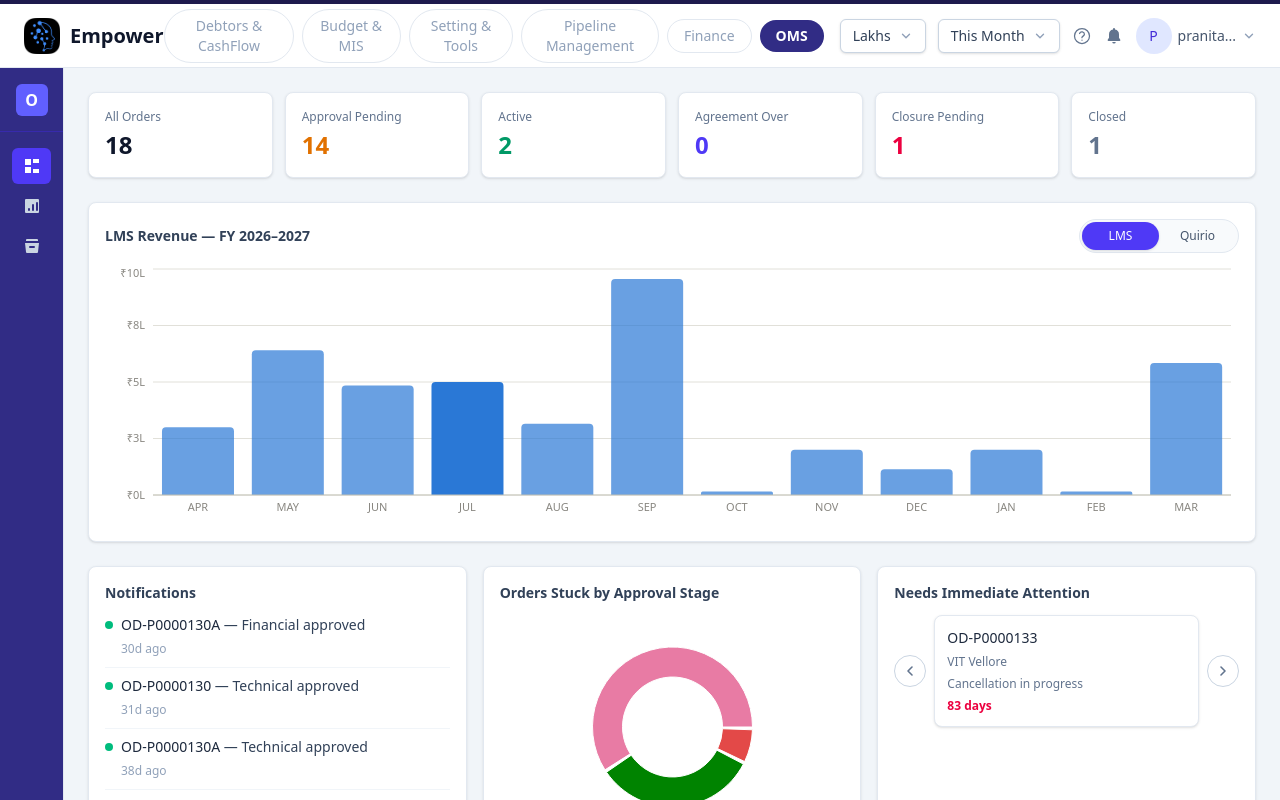
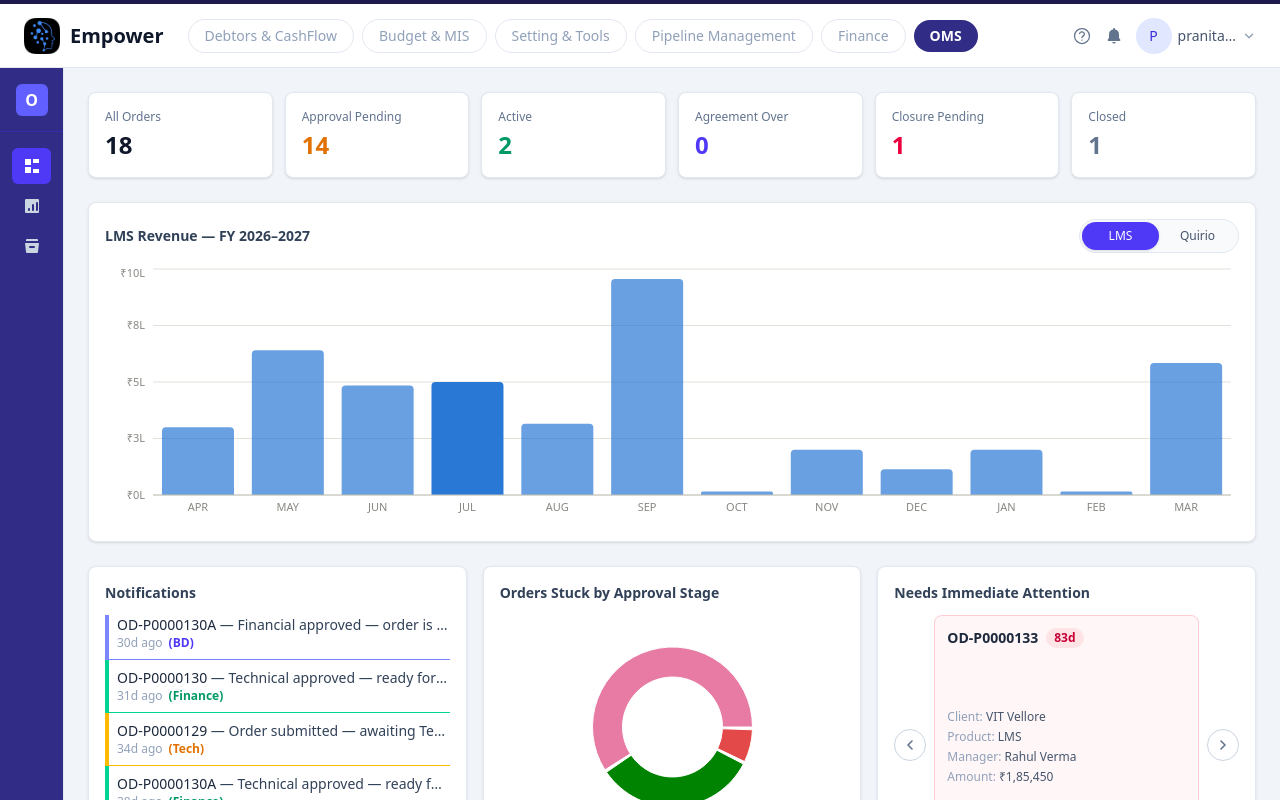
Before and after one commit to rishabhsahuTLE/OMS, a React (Vite) app: page /#/dashboard in a window 1280 px wide. Built offline with nearby package versions, Linux system fonts and the light colour scheme.

Commit message:
top bar etc

```diff
--- a/src/components/EmpowerTopBar.tsx
+++ b/src/components/EmpowerTopBar.tsx
@@ -31,15 +31,6 @@ function BellIcon() {
     <svg className="h-5 w-5" viewBox="0 0 20 20" fill="currentColor">
       <path d="M10 2a1 1 0 011 1v.6a5 5 0 014 4.9v3.2l1.3 2a1 1 0 01-.84 1.3H4.54a1 1 0 01-.84-1.3l1.3-2V8.5a5 5 0 014-4.9V3a1 1 0 011-1zm0 15.5a1.8 1.8 0 001.8-1.5h-3.6A1.8 1.8 0 0010 17.5z" />
     </svg>
-  );
-}
-
-function DecorativeDropdown({ label }: { label: string }) {
-  return (
-    <div className="flex items-center gap-2 rounded-md border border-slate-300 bg-white px-3 py-1.5 text-sm text-slate-700 shadow-sm">
-      {label}
-      <ChevronDownIcon />
-    </div>
   );
 }
 
@@ -80,8 +71,6 @@ export default function EmpowerTopBar() {
         </div>
 
         <div className="flex shrink-0 items-center gap-3">
-          <DecorativeDropdown label="Lakhs" />
-          <DecorativeDropdown label="This Month" />
           <button type="button" className="text-slate-500 hover:text-slate-700" aria-label="Help">
             <HelpIcon />
           </button>
--- a/src/pages/Dashboard.tsx
+++ b/src/pages/Dashboard.tsx
@@ -98,25 +98,96 @@ const STAGE_PIE_LABELS: Record<ApprovalStageKey, string> = {
   cancellationFinancial: "FC Pending",
 };
 
-const APPROVAL_STAGE_NAMES: Record<ApprovalStageKey, string> = {
-  technical: "Technical",
-  financial: "Financial",
-  cancellationTechnical: "Cancellation Technical",
-  cancellationFinancial: "Cancellation Financial",
+// Who a notification is for — BD submits, Tech decides first, then Finance;
+// a rejection at either stage always bounces back to BD, an approval always
+// hands off to whoever acts next. Same pattern for the cancellation pair
+// (BD initiates closure -> Tech -> Finance). Eventually this filters by the
+// logged-in user's actual role/team; for now every notification is shown to
+// everyone, color-coded and labeled with its destined department instead.
+type NotificationDept = "BD" | "Tech" | "Finance";
+
+const DEPT_STYLES: Record<NotificationDept, { border: string; text: string }> = {
+  BD: { border: "border-indigo-400", text: "text-indigo-600" },
+  Tech: { border: "border-amber-400", text: "text-amber-600" },
+  Finance: { border: "border-emerald-400", text: "text-emerald-600" },
 };
-
-const APPROVAL_STAGE_KEYS: ApprovalStageKey[] = [
-  "technical",
-  "financial",
-  "cancellationTechnical",
-  "cancellationFinancial",
-];
 
 interface NotificationItem {
   order: OrderRecord;
-  key: ApprovalStageKey;
-  outcome: "confirmed" | "rejected";
+  dept: NotificationDept;
+  message: string;
   date: string;
+}
+
+function buildOrderNotifications(order: OrderRecord): NotificationItem[] {
+  const events: NotificationItem[] = [
+    { order, dept: "Tech", message: "Order submitted — awaiting Technical review", date: order.createdOn },
+  ];
+
+  if (order.technical.status === "confirmed") {
+    events.push({
+      order,
+      dept: "Finance",
+      message: "Technical approved — ready for Financial review",
+      date: order.technical.date as string,
+    });
+  } else if (order.technical.status === "rejected") {
+    events.push({ order, dept: "BD", message: "Technical rejected", date: order.technical.date as string });
+  }
+
+  if (order.financial.status === "confirmed") {
+    events.push({
+      order,
+      dept: "BD",
+      message: "Financial approved — order is now Active",
+      date: order.financial.date as string,
+    });
+  } else if (order.financial.status === "rejected") {
+    events.push({ order, dept: "BD", message: "Financial rejected", date: order.financial.date as string });
+  }
+
+  if (order.cancellationDetails) {
+    events.push({
+      order,
+      dept: "Tech",
+      message: "Closure initiated — awaiting Cancellation-Technical review",
+      date: order.cancellationDetails.effectFromDate,
+    });
+  }
+
+  if (order.cancellationTechnical.status === "confirmed") {
+    events.push({
+      order,
+      dept: "Finance",
+      message: "Cancellation-Technical approved — ready for Cancellation-Financial review",
+      date: order.cancellationTechnical.date as string,
+    });
+  } else if (order.cancellationTechnical.status === "rejected") {
+    events.push({
+      order,
+      dept: "BD",
+      message: "Cancellation-Technical rejected",
+      date: order.cancellationTechnical.date as string,
+    });
+  }
+
+  if (order.cancellationFinancial.status === "confirmed") {
+    events.push({
+      order,
+      dept: "BD",
+      message: "Cancellation-Financial approved — order is now Closed",
+      date: order.cancellationFinancial.date as string,
+    });
+  } else if (order.cancellationFinancial.status === "rejected") {
+    events.push({
+      order,
+      dept: "BD",
+      message: "Cancellation-Financial rejected",
+      date: order.cancellationFinancial.date as string,
+    });
+  }
+
+  return events;
 }
 
 // Tech/Fin are activation-side (reviewed from Manage Orders); TC/FC are
@@ -200,43 +271,76 @@ function AttentionTiles({
     setIndex((i) => (i + delta + items.length) % items.length);
   }
 
-  const item = items[index % items.length];
-
   return (
     <div
       onMouseEnter={() => (pausedRef.current = true)}
       onMouseLeave={() => (pausedRef.current = false)}
-      className="flex items-center gap-2"
+      className="flex h-full items-stretch gap-2"
     >
       <button
         type="button"
         onClick={() => step(-1)}
         aria-label="Previous"
-        className="flex h-8 w-8 shrink-0 items-center justify-center rounded-full border border-slate-300 text-slate-500 hover:bg-slate-50"
+        className="flex h-8 w-8 shrink-0 self-center items-center justify-center rounded-full border border-slate-300 text-slate-500 hover:bg-slate-50"
       >
         <ChevronArrowIcon direction="left" />
       </button>
 
+      {/* A real strip of every tile, slid via transform — the step above
+          animates instead of the previous instant swap. Wrapping past the
+          ends slides across the whole strip rather than looping seamlessly,
+          which is an accepted tradeoff for keeping this simple. */}
+      <div className="relative flex-1 overflow-hidden">
+        <div
+          className="flex h-full transition-transform duration-500 ease-in-out"
+          style={{ transform: `translateX(-${index * 100}%)` }}
+        >
+          {items.map((item) => (
+            <div key={item.order.id} className="h-full w-full shrink-0">
               <button
                 type="button"
                 onClick={() =>
-          onNavigate("orders", item.order.lifecycleStatus === "cancellationInProgress" ? "amendCancel" : "approval")
+                  onNavigate(
+                    "orders",
+                    item.order.lifecycleStatus === "cancellationInProgress" ? "amendCancel" : "approval"
+                  )
                 }
-        className={`flex flex-1 flex-col gap-1.5 rounded-lg border border-slate-200 p-3 text-left shadow-sm transition-colors hover:border-indigo-300 ${
-          item.order.amended ? "bg-yellow-50" : "bg-white"
+                className={`flex h-full w-full flex-col justify-between gap-2 rounded-lg border p-3 text-left shadow-sm transition-colors hover:border-indigo-300 ${
+                  item.order.amended ? "border-yellow-200 bg-yellow-50" : "border-rose-200 bg-rose-50/60"
                 }`}
               >
-        <span className="truncate text-sm font-medium text-slate-800">{item.order.orderNo}</span>
-        <span className="truncate text-xs text-slate-500">{item.order.client}</span>
-        <span className="text-xs text-slate-500">{item.reason}</span>
-        <span className="text-xs font-semibold text-rose-600">{item.age} days</span>
+                <div className="flex items-start justify-between gap-2">
+                  <span className="truncate text-sm font-semibold text-slate-800">{item.order.orderNo}</span>
+                  <span className="shrink-0 rounded-full bg-rose-100 px-2 py-0.5 text-xs font-semibold text-rose-700">
+                    {item.age}d
+                  </span>
+                </div>
+                <div className="space-y-1 text-xs text-slate-600">
+                  <p className="truncate">
+                    <span className="text-slate-400">Client:</span> {item.order.client}
+                  </p>
+                  <p className="truncate">
+                    <span className="text-slate-400">Product:</span> {item.order.product}
+                  </p>
+                  <p className="truncate">
+                    <span className="text-slate-400">Manager:</span> {item.order.clientManager}
+                  </p>
+                  <p className="truncate">
+                    <span className="text-slate-400">Amount:</span> {formatINR(item.order.amount)}
+                  </p>
+                </div>
+                <p className="truncate text-xs font-medium text-slate-600">{item.reason}</p>
               </button>
+            </div>
+          ))}
+        </div>
+      </div>
 
       <button
         type="button"
         onClick={() => step(1)}
         aria-label="Next"
-        className="flex h-8 w-8 shrink-0 items-center justify-center rounded-full border border-slate-300 text-slate-500 hover:bg-slate-50"
+        className="flex h-8 w-8 shrink-0 self-center items-center justify-center rounded-full border border-slate-300 text-slate-500 hover:bg-slate-50"
       >
         <ChevronArrowIcon direction="right" />
       </button>
@@ -260,25 +364,19 @@ function NotificationTile({
     <div className="flex max-h-64 flex-col divide-y divide-slate-100 overflow-y-auto">
       {items.map((n, i) => (
         <button
-          key={`${n.order.id}-${n.key}-${i}`}
+          key={`${n.order.id}-${i}`}
           type="button"
-          onClick={() =>
-            onNavigate(
-              "orders",
-              n.key === "cancellationTechnical" || n.key === "cancellationFinancial" ? "amendCancel" : "approval"
-            )
-          }
-          className="flex items-start gap-2 py-2 text-left first:pt-0 hover:bg-slate-50"
+          onClick={() => onNavigate("orders", n.dept === "BD" ? "approval" : "amendCancel")}
+          className={`flex items-start gap-2 border-l-4 py-2 pl-2 text-left first:pt-0 hover:bg-slate-50 ${DEPT_STYLES[n.dept].border}`}
         >
-          <span
-            className={`mt-1.5 h-2 w-2 shrink-0 rounded-full ${n.outcome === "confirmed" ? "bg-emerald-500" : "bg-rose-500"}`}
-          />
           <span className="min-w-0 flex-1">
             <span className="block truncate text-sm text-slate-700">
-              <span className="font-medium text-slate-800">{n.order.orderNo}</span> — {APPROVAL_STAGE_NAMES[n.key]}{" "}
-              {n.outcome === "confirmed" ? "approved" : "rejected"}
+              <span className="font-medium text-slate-800">{n.order.orderNo}</span> — {n.message}
             </span>
-            <span className="text-xs text-slate-400">{daysBetween(n.date, today)}d ago</span>
+            <span className="flex items-center gap-1.5 text-xs text-slate-400">
+              {daysBetween(n.date, today)}d ago
+              <span className={`font-semibold ${DEPT_STYLES[n.dept].text}`}>({n.dept})</span>
+            </span>
           </span>
         </button>
       ))}
@@ -402,15 +500,8 @@ export default function Dashboard({ orders, onNavigate }: DashboardProps) {
   }, [orders]);
 
   const notificationItems = useMemo(() => {
-    const events: NotificationItem[] = orders.flatMap((o) =>
-      APPROVAL_STAGE_KEYS.filter((key) => o[key].status !== "pending" && o[key].date).map((key) => ({
-        order: o,
-        key,
-        outcome: o[key].status as "confirmed" | "rejected",
-        date: o[key].date as string,
-      }))
-    );
-    return events.sort((a, b) => (a.date < b.date ? 1 : a.date > b.date ? -1 : 0)).slice(0, 8);
+    const events = orders.flatMap(buildOrderNotifications);
+    return events.sort((a, b) => (a.date < b.date ? 1 : a.date > b.date ? -1 : 0)).slice(0, 15);
   }, [orders]);
 
   const managers = useMemo(() => Array.from(new Set(orders.map((o) => o.clientManager))).sort(), [orders]);
@@ -552,12 +643,14 @@ export default function Dashboard({ orders, onNavigate }: DashboardProps) {
           )}
         </div>
 
-        <div className="rounded-lg border border-slate-200 bg-white p-4 shadow-sm">
-          <h3 className="mb-3 text-sm font-semibold text-slate-700">Needs Immediate Attention</h3>
+        <div className="flex flex-col rounded-lg border border-slate-200 bg-white p-4 shadow-sm">
+          <h3 className="mb-3 shrink-0 text-sm font-semibold text-slate-700">Needs Immediate Attention</h3>
           {attentionItems.length === 0 ? (
             <p className="py-16 text-center text-sm text-slate-400">All caught up — nothing needs attention.</p>
           ) : (
+            <div className="min-h-0 flex-1">
               <AttentionTiles items={attentionItems} onNavigate={onNavigate} />
+            </div>
           )}
         </div>
       </div>
```
Lines whose indentation alone changed are shown as unchanged.
